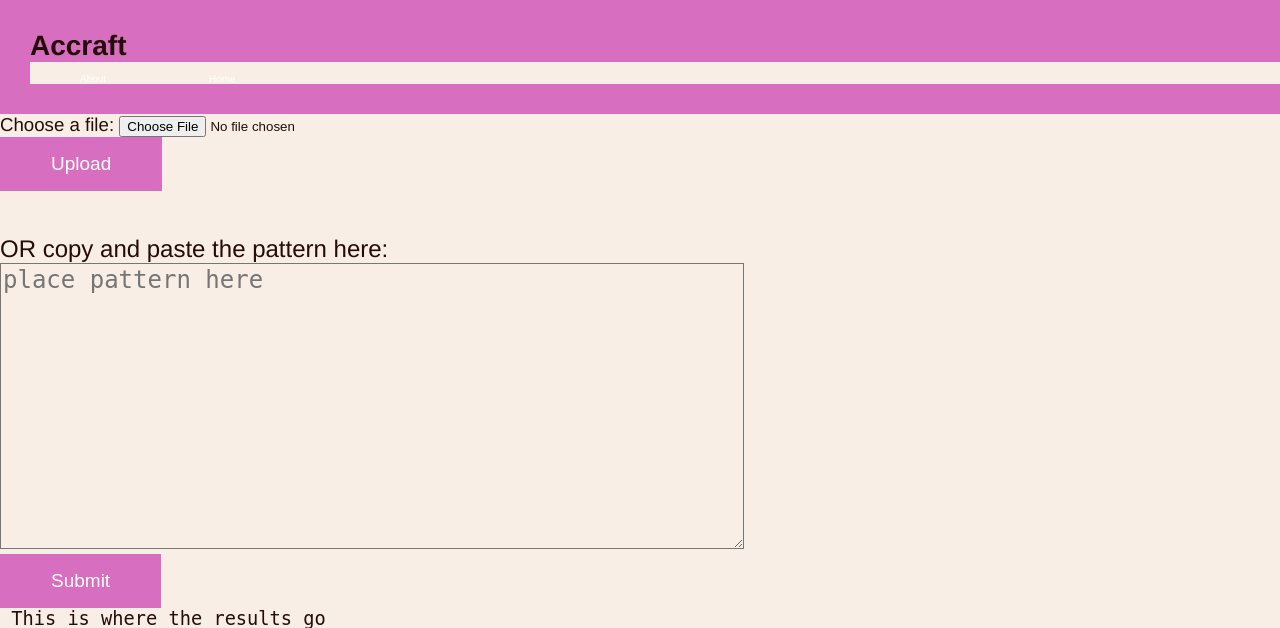
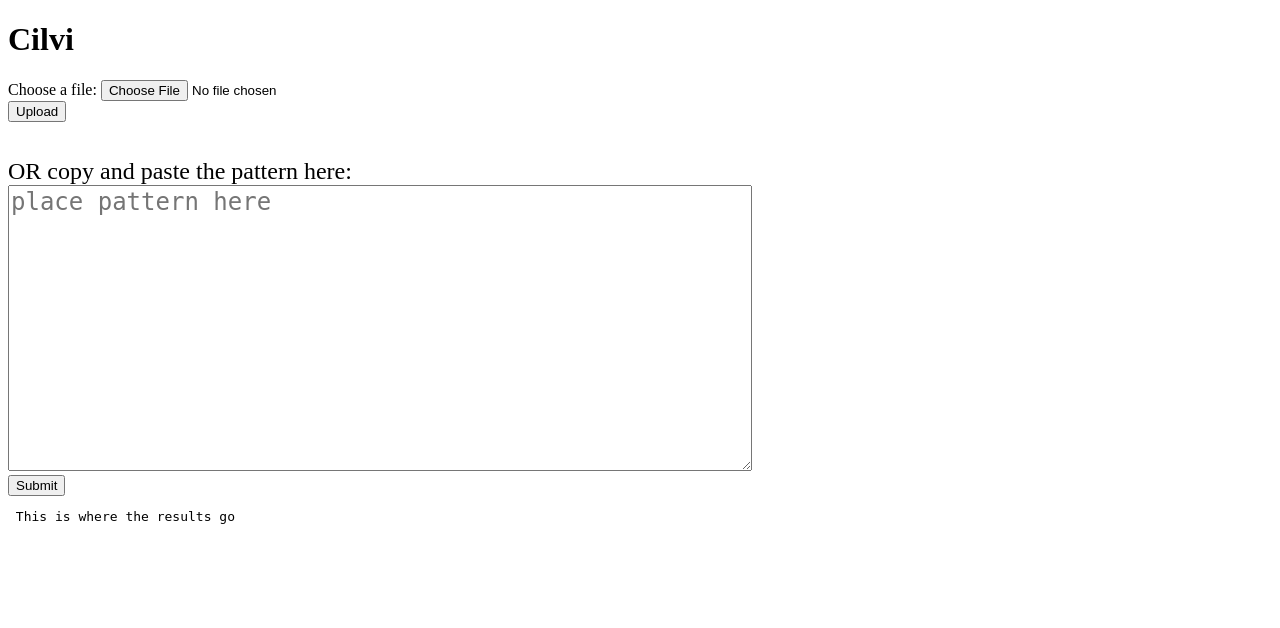
Before and after one commit to AbigailEckstein/NS2025Crochet, a Django app: template templates/application.html in a window 1280 px wide; the page is wider, and only the part inside the window is pictured. Shown: the top 628 px of that part. Run offline with Django 5.2, Linux system fonts and the light colour scheme; the template is opened without the code that fills it, so the values that code supplies are empty.

Commit message:
Changed where the stylesheet is and the name of application.

```diff
--- a/CrochetDjango/settings.py
+++ b/CrochetDjango/settings.py
@@ -9,7 +9,7 @@ https://docs.djangoproject.com/en/5.2/topics/settings/
 For the full list of settings and their values, see
 https://docs.djangoproject.com/en/5.2/ref/settings/
 """
-
+import os.path
 from pathlib import Path
 
 # Build paths inside the project like this: BASE_DIR / 'subdir'.
@@ -116,6 +116,9 @@ USE_TZ = True
 # https://docs.djangoproject.com/en/5.2/howto/static-files/
 
 STATIC_URL = 'static/'
+STATICFILES_DIRS = [
+    BASE_DIR / "CrochetDjango/static"
+]
 
 # Default primary key field type
 # https://docs.djangoproject.com/en/5.2/ref/settings/#default-auto-field
--- a/templates/about.html
+++ b/templates/about.html
@@ -3,12 +3,13 @@
 <head>
     <meta charset="UTF-8">
     <title>About</title>
-    <link rel = "stylesheet" href = "stylesheet.css">
+    {% load static %}
+    <link rel = "stylesheet" href = "{% static 'css/stylesheet.css' %}">
 </head>
 <body>
 <header type = "header" name = "h1">
 
-    <h2> Accraft </h2>
+    <h2> Cilvi </h2>
     <button2 type="button" > About </button2>
     <button2 type="button" onclick = "window.location.href = 'index.html'"> Home </button2>
 
--- a/templates/application.html
+++ b/templates/application.html
@@ -3,7 +3,6 @@
 <head>
     <meta charset="UTF-8">
     <title>PDF and Text Pattern Reader</title>
-    <link rel = "stylesheet" href = "stylesheet.css">
     <meta name="viewport" content="width=device-width,initial-scale=1.0">
 
 
@@ -21,15 +20,8 @@
 </head>
 <body>
 
-<header type = "header" name = "h1">
-
-    <h2> Accraft </h2>
-    <section>
-
-    <button2 type="button" onclick = "window.location.href = 'about.html'"> About </button2>
-    <button2 type="button" onclick = "window.location.href = 'index.html'"> Home </button2>
-    </section>
-
+<header>
+    <h1>Cilvi</h1>
 </header>
 
 <main>
```
Also changed, not shown: templates/index.html (+4 -3 lines), CrochetDjango/static/css/stylesheet.css (renamed from templates/stylesheet.css).
